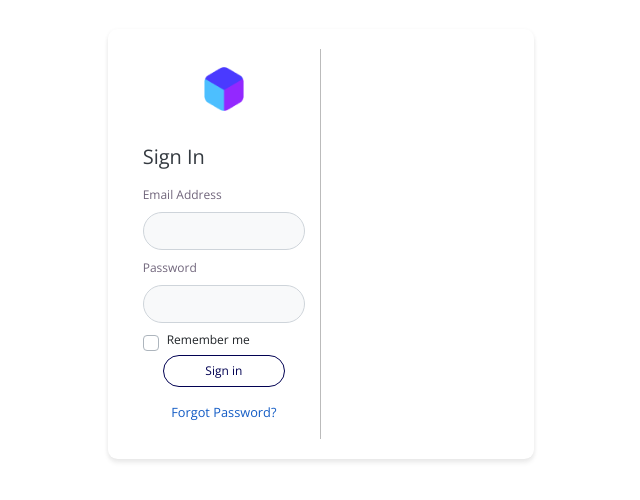
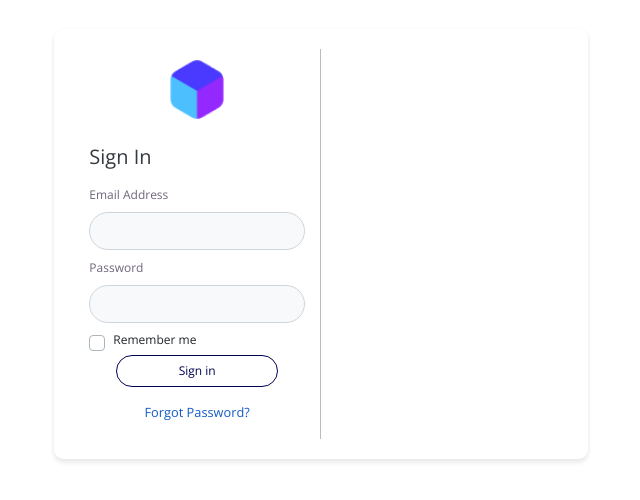
Before and after one commit to uzoca/Project24, a plain HTML site: page index.html in a window 1280 px wide. Shown: the part 156-656 px from the top of the page, without its empty margins (319-959 px from the left). Drawn offline with nearby package versions, Linux system fonts and the light colour scheme.

Commit message:
second push

```diff
--- a/index.html
+++ b/index.html
@@ -3,7 +3,7 @@
 
 <head>
   <meta charset="utf-8">
-  <title>Login | qbytAdmin</title>
+  <title>Login | FinAnalyes</title>
   <meta name="viewport" content="width=device-width, initial-scale=1">
 
   <!-- Google fonts -->
@@ -20,7 +20,7 @@
     <!-- Main content start -->
     <div class="login-page d-flex flex-row justify-content-center align-items-center">
         <!-- Login card -->
-        <div class="card mx-3 mx-md-0 border-0 rounded-lg col-lg-4">
+        <div class="card mx-3 mx-md-0 border-0 rounded-lg col-md-5">
             <div class="card-body">
                 <!-- Row -->
                 <div class="row">
```
